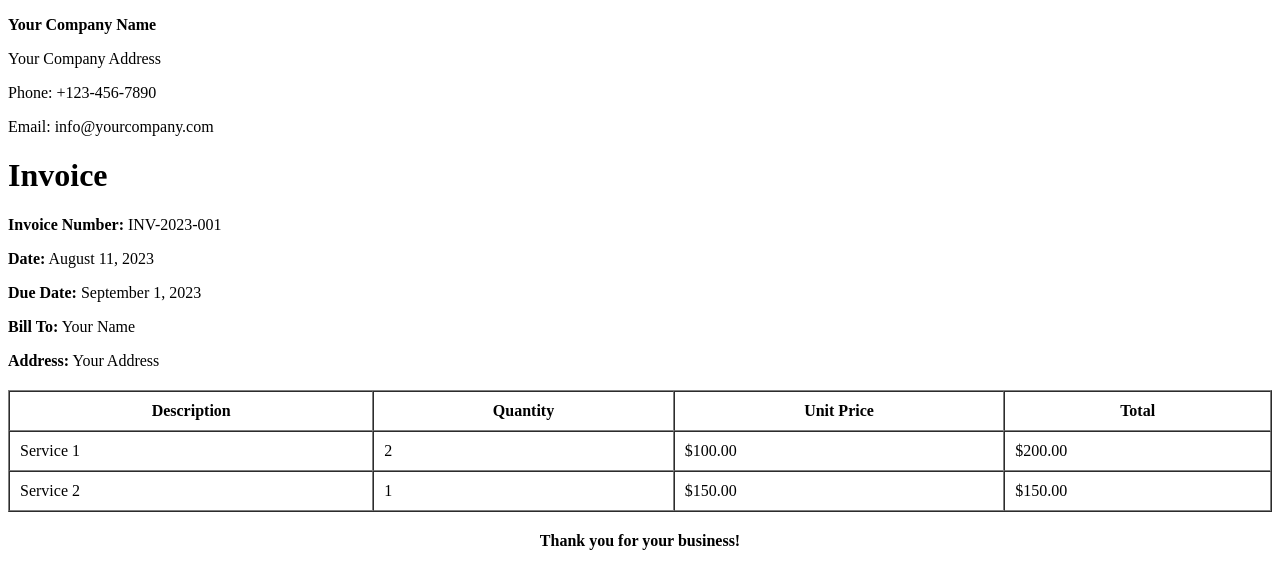
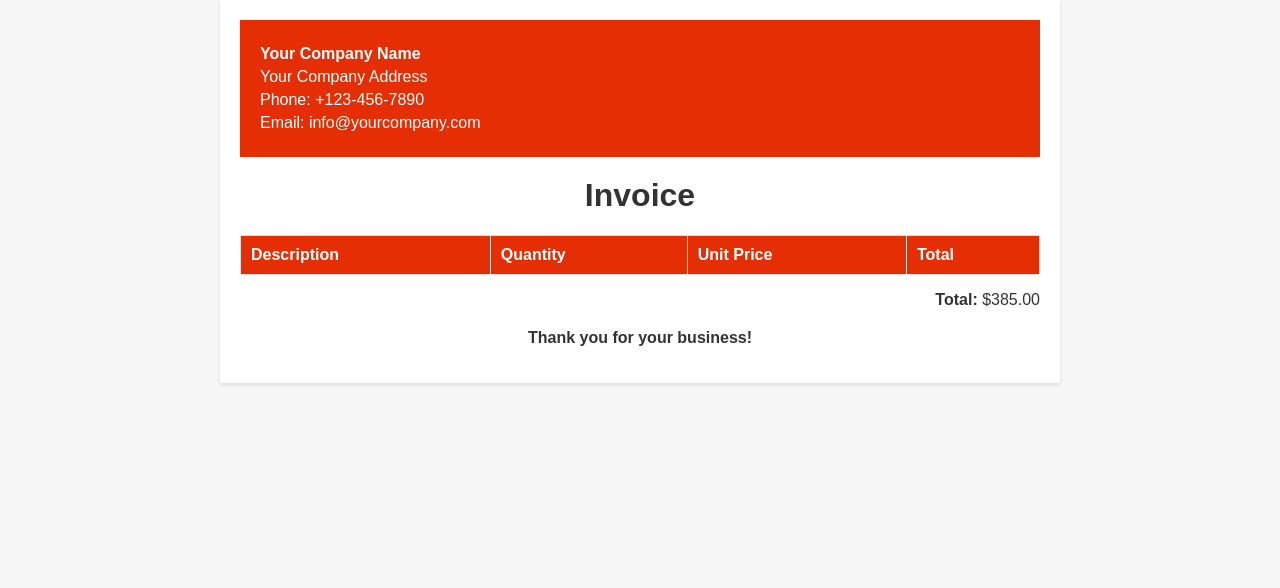
Before and after one commit to prasanna214/chatgptinvoice, a plain HTML site: page index.html in a window 1280 px wide. Drawn offline with Linux system fonts and the light colour scheme.

Commit message:
Added styling

```diff
--- a/index.html
+++ b/index.html
@@ -5,7 +5,56 @@
     <meta name="viewport" content="width=device-width, initial-scale=1.0">
     <title>Invoice Page</title>
     <style>
-        /* ... Your existing styles ... */
+        body {
+            font-family: Arial, sans-serif;
+            margin: 0;
+            padding: 0;
+            background-color: #f7f7f7;
+            color: #333;
+        }
+        .container {
+            max-width: 800px;
+            margin: 0 auto;
+            padding: 20px;
+            background-color: #fff;
+            box-shadow: 0 2px 4px rgba(0, 0, 0, 0.1);
+        }
+        .company-details {
+            padding: 20px;
+            background-color: #e62e04;
+            color: #fff;
+        }
+        .company-details p {
+            margin: 5px 0;
+        }
+        h1 {
+            text-align: center;
+            margin-top: 20px;
+        }
+        .invoice-details {
+            margin-top: 20px;
+        }
+        .invoice-details p {
+            margin: 5px 0;
+        }
+        table {
+            width: 100%;
+            border-collapse: collapse;
+            margin-top: 20px;
+        }
+        th, td {
+            border: 1px solid #ddd;
+            padding: 10px;
+            text-align: left;
+        }
+        th {
+            background-color: #e62e04;
+            color: #fff;
+        }
+        .total {
+            text-align: right;
+        }
+        /* Add more CSS rules as needed to match the desired style */
         </style>
         </head>
         <body>
@@ -18,13 +67,9 @@
         </div>
         <h1>Invoice</h1>
         <div class="invoice-details">
-            <p><strong>Invoice Number:</strong> INV-2023-001</p>
-            <p><strong>Date:</strong> August 11, 2023</p>
-            <p><strong>Due Date:</strong> September 1, 2023</p>
-            <p><strong>Bill To:</strong> Your Name</p>
-            <p><strong>Address:</strong> Your Address</p>
+        <!-- Your invoice details here -->
         </div>
-        <table border="1" cellspacing="0" cellpadding="10" style="width: 100%; margin-top: 20px;">
+        <table>
         <tr>
         <th>Description</th>
         <th>Quantity</th>
@@ -33,28 +78,12 @@
         </tr>
         <!-- Dynamically populate the table rows from JSON data -->
         </table>
+        <p class="total"><strong>Total:</strong> $385.00</p>
         <p style="text-align: center; margin-top: 20px;"><strong>Thank you for your business!</strong></p>
         </div>
 
         <script>
-        fetch('items.json')
-            .then(response => response.json())
-            .then(data => {
-                const table = document.querySelector('table');
-                const tbody = table.querySelector('tbody');
-
-                data.forEach(item => {
-                    const row = document.createElement('tr');
-                    row.innerHTML = `
-                        <td>${item.description}</td>
-                        <td>${item.quantity}</td>
-                        <td>$${item.unitPrice.toFixed(2)}</td>
-                        <td>$${(item.quantity * item.unitPrice).toFixed(2)}</td>
-                    `;
-                    tbody.appendChild(row);
-                });
-            })
-            .catch(error => console.error('Error fetching JSON:', error));
+        // Your existing JavaScript code ...
         </script>
         </body>
         </html>
```
Lines whose indentation alone changed are shown as unchanged.
